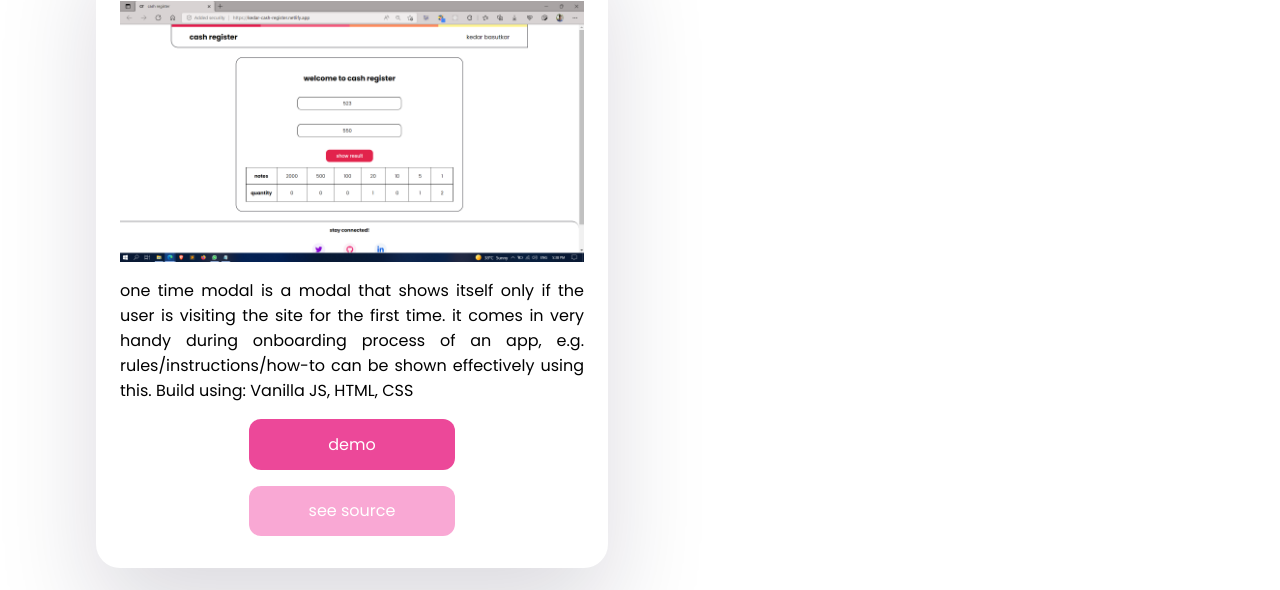
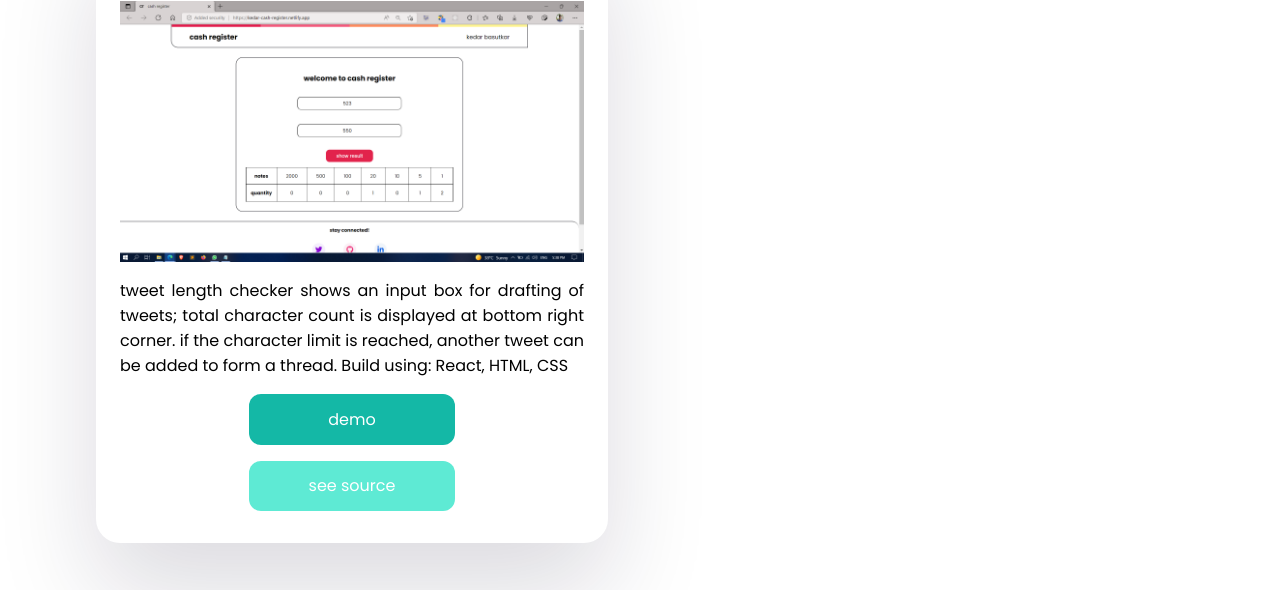
Before and after one commit to kedaroo/portfolio-website, a plain HTML site: page projects.html in a window 1280 px wide. Shown: the part 3480-4070 px from the top of the page. Drawn offline with Linux system fonts and the light colour scheme.

Commit message:
minor: color change

```diff
--- a/projects.html
+++ b/projects.html
@@ -155,12 +155,12 @@
                 <h3>tweet length checker</h3>
                 <img src="./assets/project-cash-register.png" class="project-img"/>
                 <p>
-                    one time modal is a modal that shows itself only if the user is visiting the site for the first time.
-                    it comes in very handy during onboarding process of an app, e.g. rules/instructions/how-to can be shown
-                    effectively using this. Build using: Vanilla JS, HTML, CSS
+                    tweet length checker shows an input box for drafting of tweets; total character count
+                    is displayed at bottom right corner. if the character limit is reached, another tweet can be added
+                    to form a thread. Build using: React, HTML, CSS
                 </p>
-                <a href="google.com" class="link-demo link-pink">demo</a>
-                <a href="google.com" class="link-source link-pink-light">see source</a>
+                <a href="google.com" class="link-demo link-teal">demo</a>
+                <a href="google.com" class="link-source link-teal-light">see source</a>
             </div>
 
         </div>
--- a/styles.css
+++ b/styles.css
@@ -547,6 +547,14 @@ td {
     background-color: #fda4af;
 }
 
+.link-teal {
+    background-color: #14b8a6;
+}
+
+.link-teal-light {
+    background-color: #5eead4;
+}
+
 @media (max-width: 820px) {
     h1 {
         margin-bottom: 0;
```
